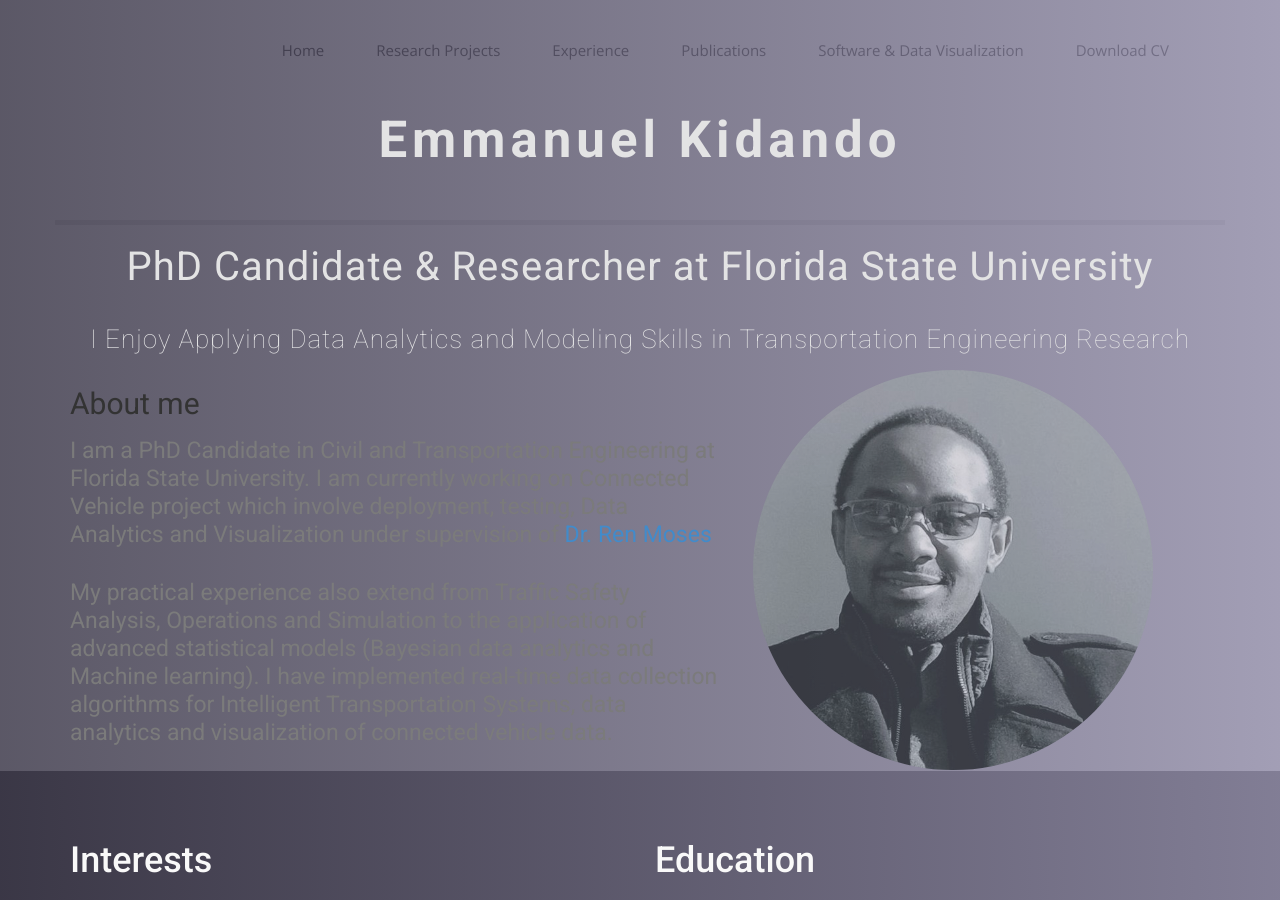
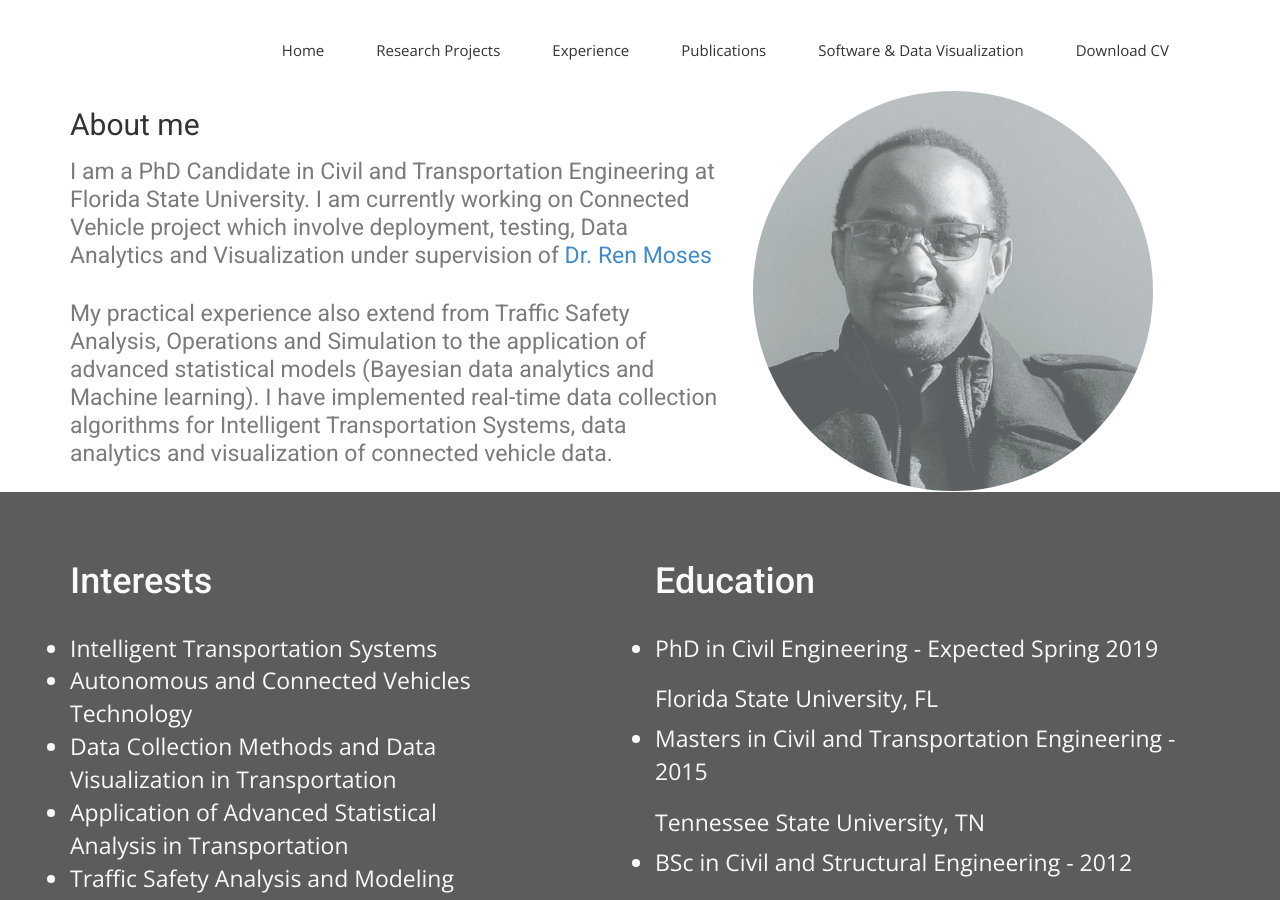
Before and after one commit to ekidando/Emma, a Jekyll site: the page built from index.html, in a window 1280 px wide and 900 px high. Built offline with Jekyll 4.4.1, drawn with Linux system fonts in a browser that asks for light colours; nearby versions of some CDN libraries; some web fonts are replaced.

Commit message:
Update index.html

```diff
--- a/index.html
+++ b/index.html
@@ -5,22 +5,7 @@ permalink: /
 published: true
 ---
 
-<!-- Slider Start -->
-<section id="slider">
-  <div class="container">
-    <div class="row">
 
-        <div class="block">
-          <h1 class="animated fadeInUp">Emmanuel Kidando</h1>
-          <hr style="height:5px; border:none; color:#e2e2e2; background-color:#e2e2e2;">
-          <h2 class="animated fadeInUp">PhD Candidate & Researcher at Florida State University</h2>
-          <p class="animated fadeInUp">I Enjoy Applying Data Analytics and Modeling Skills in Transportation Engineering Research</p>
-
-      </div>
-    </div>
-  </div>
-
-</section>
 <!-- About me -->
 <section id="intro">
   <div class="container">
```
